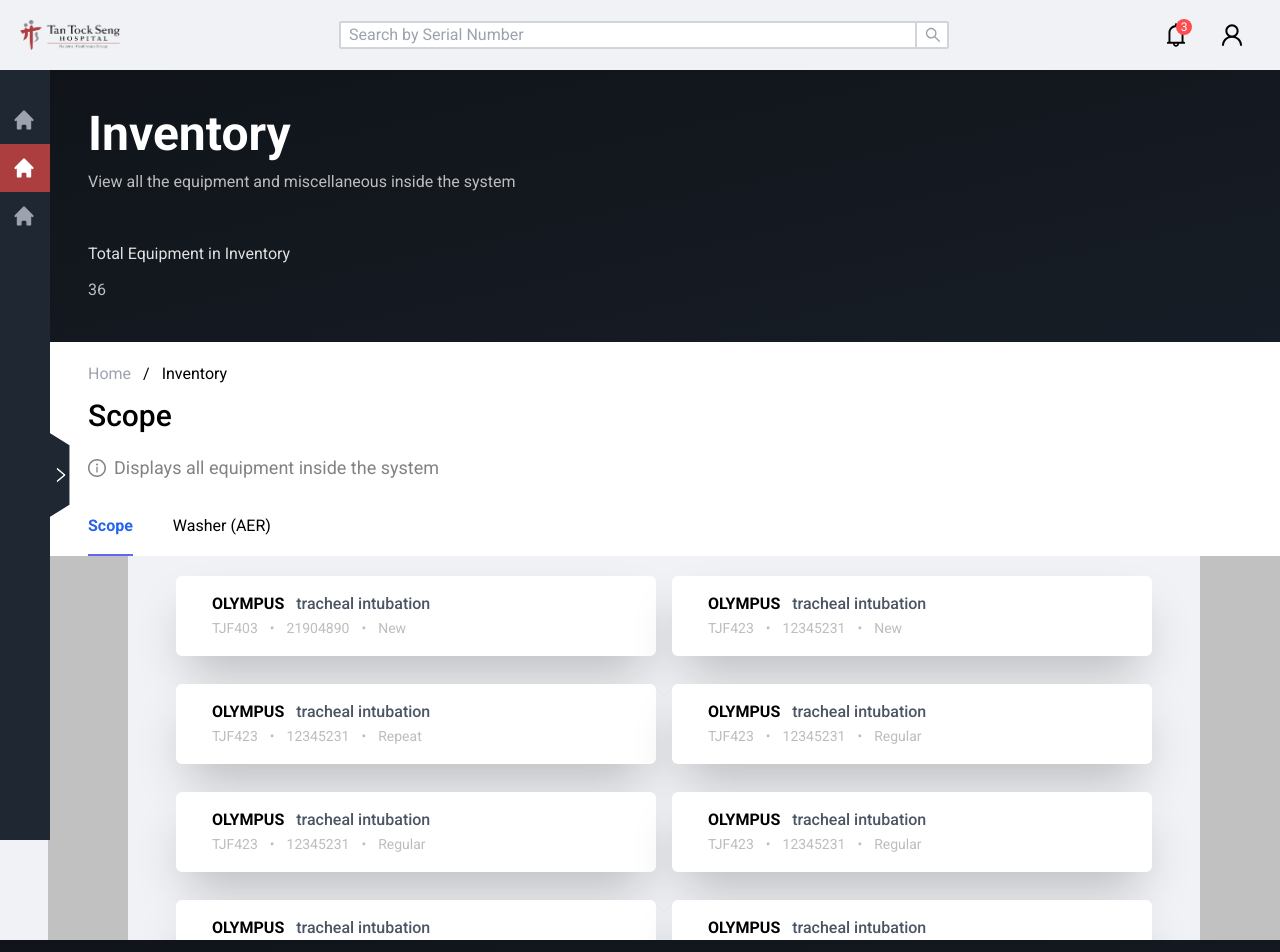
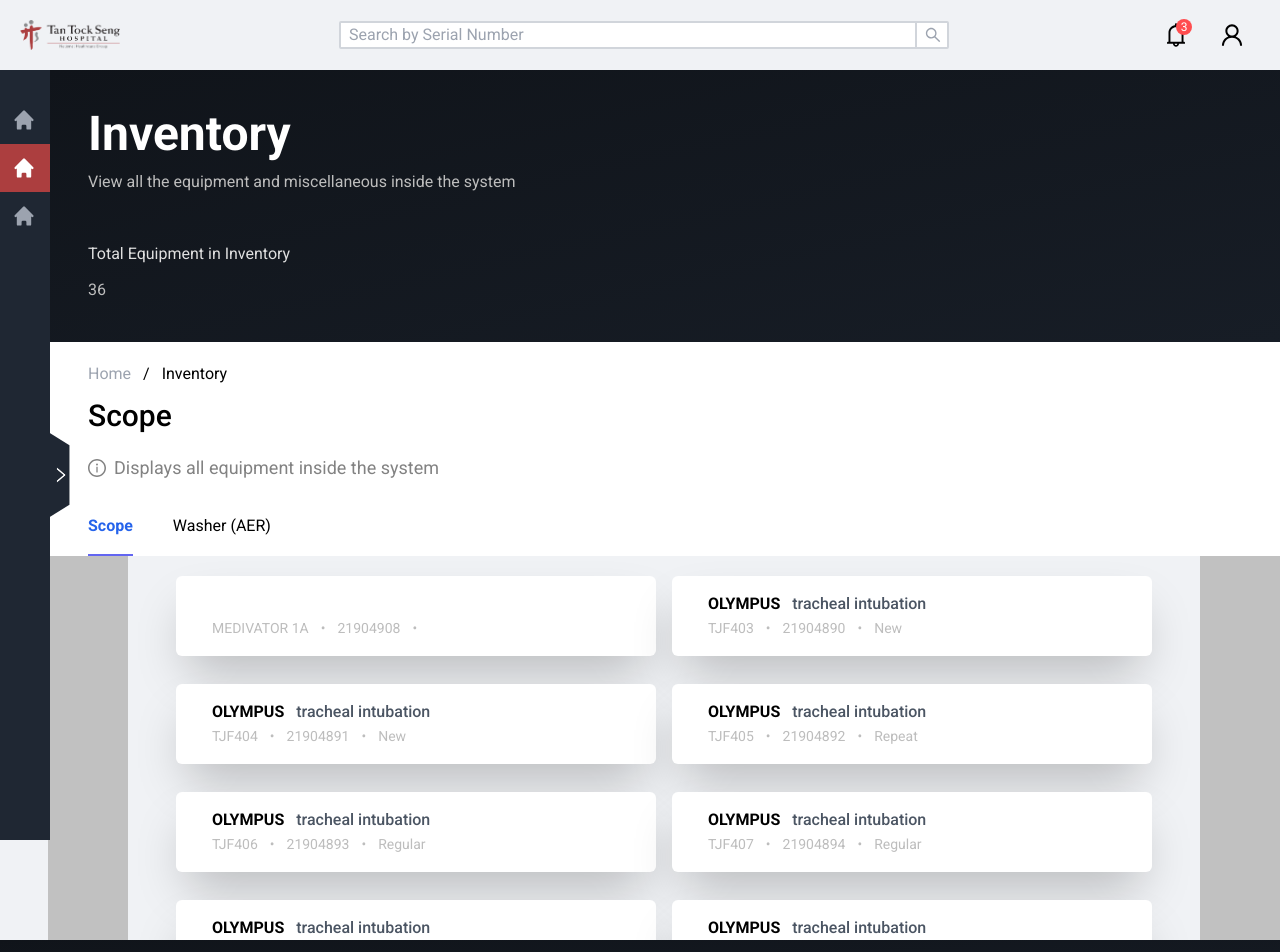
Before and after one commit to bran-donut/tts-ict2012, a Next.js app: page /inventory in a window 1280 px wide. Shown: the top 952 px of the page. Built offline with nearby package versions, Linux system fonts and the light colour scheme.

Commit message:
update constants

```diff
--- a/components/Constants.js
+++ b/components/Constants.js
@@ -86,12 +86,175 @@
 ];
 
 export const equipments = [
-    { brand: "OLYMPUS", scopeType: "tracheal intubation", modelNumber: "TJF403", serialNumber: "21904890", status: "New" },
-    { brand: "OLYMPUS", scopeType: "tracheal intubation", modelNumber: "TJF423", serialNumber: "12345231", status: "New" },
-    { brand: "OLYMPUS", scopeType: "tracheal intubation", modelNumber: "TJF423", serialNumber: "12345231", status: "Repeat" },
-    { brand: "OLYMPUS", scopeType: "tracheal intubation", modelNumber: "TJF423", serialNumber: "12345231", status: "Regular" },
-    { brand: "OLYMPUS", scopeType: "tracheal intubation", modelNumber: "TJF423", serialNumber: "12345231", status: "Regular" },
-    { brand: "OLYMPUS", scopeType: "tracheal intubation", modelNumber: "TJF423", serialNumber: "12345231", status: "Regular" },
-    { brand: "OLYMPUS", scopeType: "tracheal intubation", modelNumber: "TJF423", serialNumber: "12345231", status: "Post Repair" },
-    { brand: "OLYMPUS", scopeType: "tracheal intubation", modelNumber: "TJF423", serialNumber: "12345231", status: "Repeat" }
+  {
+    "brand": "",
+    "scopeType": "",
+    "modelNumber": "MEDIVATOR 1A",
+    "serialNumber": 21904908,
+    "status": "",
+    "frequency": 5,
+    "sampleDate": "15/09/2022"
+  },
+  {
+    "brand": "OLYMPUS",
+    "scopeType": "tracheal intubation",
+    "modelNumber": "TJF403",
+    "serialNumber": 21904890,
+    "status": "New",
+    "frequency": 4,
+    "sampleDate": "14/09/2022"
+  },
+  {
+    "brand": "OLYMPUS",
+    "scopeType": "tracheal intubation",
+    "modelNumber": "TJF404",
+    "serialNumber": 21904891,
+    "status": "New",
+    "frequency": 4,
+    "sampleDate": "14/09/2022"
+  },
+  {
+    "brand": "OLYMPUS",
+    "scopeType": "tracheal intubation",
+    "modelNumber": "TJF405",
+    "serialNumber": 21904892,
+    "status": "Repeat",
+    "frequency": 4,
+    "sampleDate": "14/09/2022"
+  },
+  {
+    "brand": "OLYMPUS",
+    "scopeType": "tracheal intubation",
+    "modelNumber": "TJF406",
+    "serialNumber": 21904893,
+    "status": "Regular",
+    "frequency": 4,
+    "sampleDate": "14/09/2022"
+  },
+  {
+    "brand": "OLYMPUS",
+    "scopeType": "tracheal intubation",
+    "modelNumber": "TJF407",
+    "serialNumber": 21904894,
+    "status": "Regular",
+    "frequency": 4,
+    "sampleDate": "14/09/2022"
+  },
+  {
+    "brand": "OLYMPUS",
+    "scopeType": "tracheal intubation",
+    "modelNumber": "TJF408",
+    "serialNumber": 21904895,
+    "status": "Regular",
+    "frequency": 4,
+    "sampleDate": "14/09/2022"
+  },
+  {
+    "brand": "OLYMPUS",
+    "scopeType": "tracheal intubation",
+    "modelNumber": "TJF409",
+    "serialNumber": 21904896,
+    "status": "Regular",
+    "frequency": 4,
+    "sampleDate": "14/09/2022"
+  },
+  {
+    "brand": "OLYMPUS",
+    "scopeType": "tracheal intubation",
+    "modelNumber": "TJF410",
+    "serialNumber": 21904897,
+    "status": "Post Repair",
+    "frequency": 5,
+    "sampleDate": "15/09/2022"
+  },
+  {
+    "brand": "OLYMPUS",
+    "scopeType": "tracheal intubation",
+    "modelNumber": "TJF411",
+    "serialNumber": 21904898,
+    "status": "Repeat",
+    "frequency": 5,
+    "sampleDate": "15/09/2022"
+  },
+  {
+    "brand": "OLYMPUS",
+    "scopeType": "tracheal intubation",
+    "modelNumber": "TJF412",
+    "serialNumber": 21904899,
+    "status": "New",
+    "frequency": 5,
+    "sampleDate": "15/09/2022"
+  },
+  {
+    "brand": "OLYMPUS",
+    "scopeType": "tracheal intubation",
+    "modelNumber": "TJF413",
+    "serialNumber": 21904900,
+    "status": "New",
+    "frequency": 5,
+    "sampleDate": "15/09/2022"
+  },
+  {
+    "brand": "OLYMPUS",
+    "scopeType": "tracheal intubation",
+    "modelNumber": "TJF414",
+    "serialNumber": 21904901,
+    "status": "Repeat",
+    "frequency": 5,
+    "sampleDate": "15/09/2022"
+  },
+  {
+    "brand": "OLYMPUS",
+    "scopeType": "tracheal intubation",
+    "modelNumber": "TJF415",
+    "serialNumber": 21904902,
+    "status": "Regular",
+    "frequency": 5,
+    "sampleDate": "15/09/2022"
+  },
+  {
+    "brand": "OLYMPUS",
+    "scopeType": "tracheal intubation",
+    "modelNumber": "TJF416",
+    "serialNumber": 21904903,
+    "status": "Regular",
+    "frequency": 5,
+    "sampleDate": ""
+  },
+  {
+    "brand": "OLYMPUS",
+    "scopeType": "tracheal intubation",
+    "modelNumber": "TJF417",
+    "serialNumber": 21904904,
+    "status": "Regular",
+    "frequency": 5,
+    "sampleDate": ""
+  },
+  {
+    "brand": "OLYMPUS",
+    "scopeType": "tracheal intubation",
+    "modelNumber": "TJF418",
+    "serialNumber": 21904905,
+    "status": "Regular",
+    "frequency": 5,
+    "sampleDate": ""
+  },
+  {
+    "brand": "OLYMPUS",
+    "scopeType": "tracheal intubation",
+    "modelNumber": "TJF419",
+    "serialNumber": 21904906,
+    "status": "Post Repair",
+    "frequency": 5,
+    "sampleDate": "15/09/2022"
+  },
+  {
+    "brand": "OLYMPUS",
+    "scopeType": "tracheal intubation",
+    "modelNumber": "TJF420",
+    "serialNumber": 21904907,
+    "status": "Repeat",
+    "frequency": 5,
+    "sampleDate": "15/09/2022"
+  }
 ]
```
Lines whose indentation alone changed are shown as unchanged.
